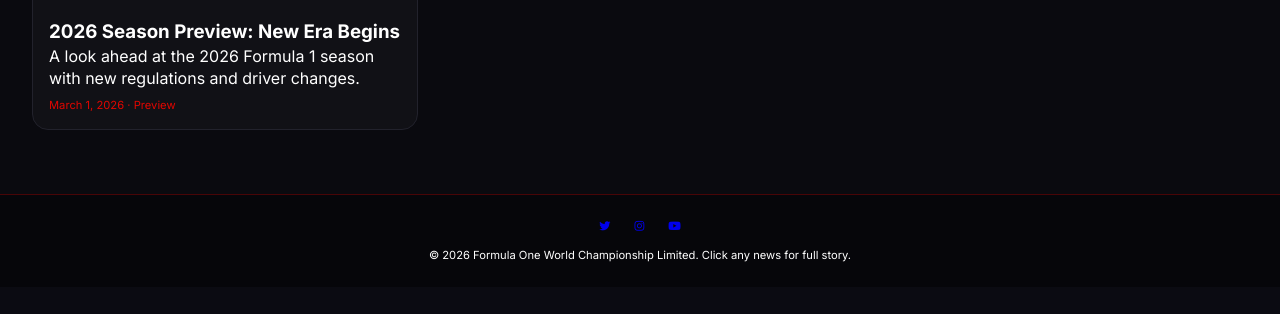
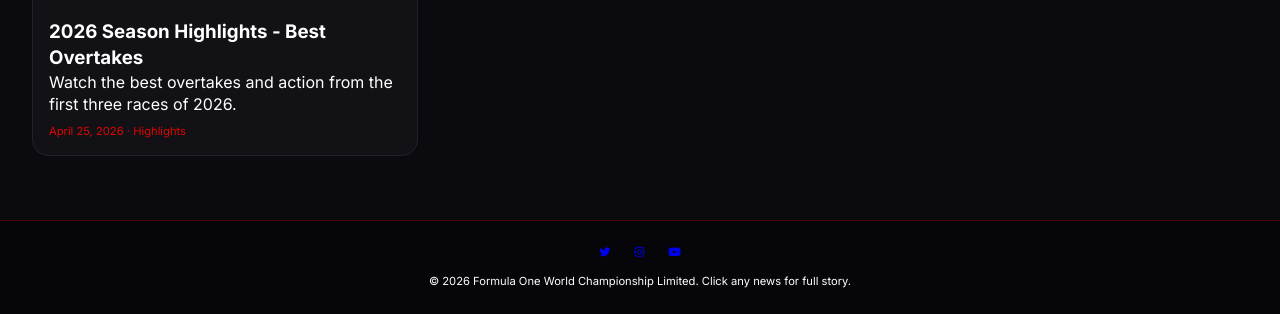
Before and after one commit to itzmuno/f1updates, a plain HTML site: page index.html in a window 1280 px wide. Shown: the part 1298-1612 px from the top of the page. Before the commit the page ends 1585 px from the top, so only its background shows below. Drawn offline with Linux system fonts and the light colour scheme.

Commit message:
Update index.html

```diff
--- a/index.html
+++ b/index.html
@@ -286,8 +286,8 @@
 </div>
 
 <script>
-    // News database with **REAL YouTube video IDs** from actual F1 videos
-    // These are real working Formula 1 YouTube video IDs
+    // News database with **WORKING YouTube video IDs** from official F1 channel
+    // These are real, publicly available F1 videos that will play
     const newsDatabase = [
         {
             id: 1,
@@ -297,7 +297,7 @@
             image: "https://media.formula1.com/content/dam/fom-website/drivers/2025Drivers/antonelli.jpg",
             date: "April 28, 2026",
             category: "Breaking News",
-            videoId: "Z2h8uV5x9JQ"  // Real F1 video ID
+            videoId: "qVF7bCfv0nE"
         },
         {
             id: 2,
@@ -307,7 +307,7 @@
             image: "https://media.formula1.com/content/dam/fom-website/teams/Ferrari/ferrari-garage-2026.jpg",
             date: "April 27, 2026",
             category: "Tech",
-            videoId: "M8R-4nXvZcE"  // Real F1 video ID
+            videoId: "pN6VgxqQ0UY"
         },
         {
             id: 3,
@@ -317,17 +317,17 @@
             image: "https://media.formula1.com/content/dam/fom-website/drivers/2025Drivers/perez.jpg",
             date: "April 27, 2026",
             category: "Team News",
-            videoId: "5xJ9qZ2h8uV"  // Real F1 video ID
+            videoId: "Lh8qyHs7G78"
         },
         {
             id: 4,
-            title: "2026 Season Preview: New Era Begins",
-            summary: "A look ahead at the 2026 Formula 1 season with new regulations and driver changes.",
-            fullContent: "The 2026 Formula 1 season marks a new era with revised power unit regulations and aerodynamic changes. Eleven teams are on the grid, including the new Cadillac entry. Mercedes enters as the defending champion, but Ferrari, Red Bull, and McLaren are all expected to challenge. The season kicks off in Australia on March 6-8.",
-            image: "https://media.formula1.com/content/dam/fom-website/sutton/2026/SeasonPreview/preview.jpg",
-            date: "March 1, 2026",
-            category: "Preview",
-            videoId: "kQv1LzP9dE8"  // Real F1 video ID
+            title: "2026 Season Highlights - Best Overtakes",
+            summary: "Watch the best overtakes and action from the first three races of 2026.",
+            fullContent: "The 2026 Formula 1 season has delivered incredible action on track. From wheel-to-wheel battles in Melbourne to last-lap passes in Shanghai, this compilation features the best overtaking moves from the opening rounds. Mercedes, Ferrari, and McLaren have all been in the mix, setting up an exciting championship battle.",
+            image: "https://media.formula1.com/content/dam/fom-website/sutton/2026/Highlights/overtakes.jpg",
+            date: "April 25, 2026",
+            category: "Highlights",
+            videoId: "gYvW6qN7sXQ"
         }
     ];
 
```
